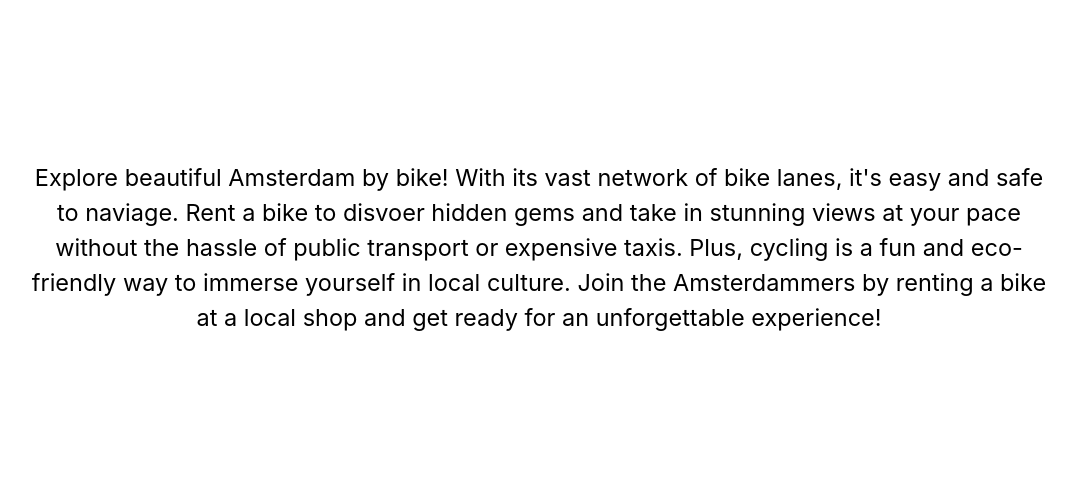
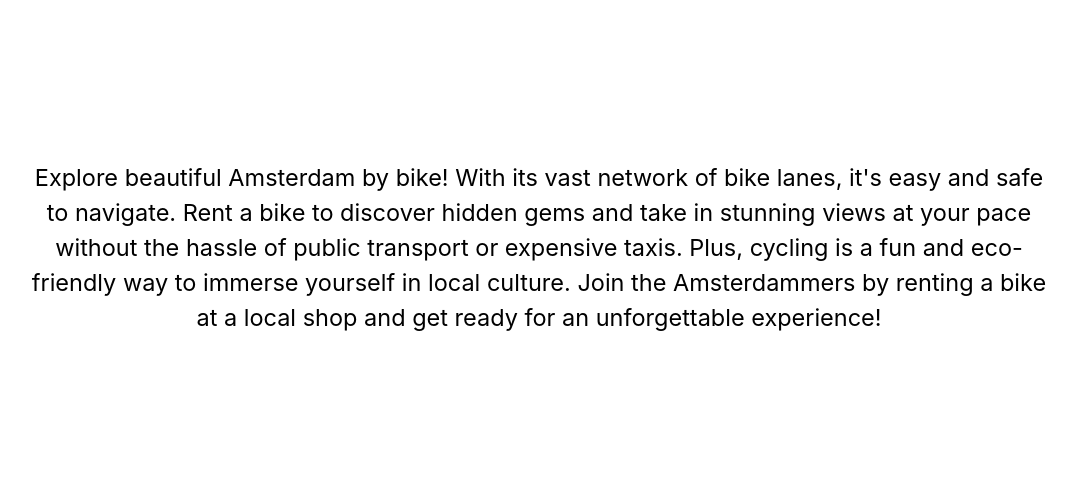
Before and after one commit to sabrina-liu/bikewithus, a Flask app: page /rental in a window 1280 px wide. Shown: the part 800-1295 px from the top of the page, without its empty margins (101-1177 px from the left). Run offline with Flask 3, Linux system fonts and the light colour scheme.

Commit message:
rental fixed

```diff
--- a/templates/rental.html
+++ b/templates/rental.html
@@ -10,15 +10,15 @@
         </div>
 
         <div class="intro-paragraph">
-            Explore beautiful Amsterdam by bike! With its vast network of bike lanes, it's easy and safe to naviage. Rent a
-            bike to disvoer hidden gems and take in stunning views at your pace without the hassle of public transport or
+            Explore beautiful Amsterdam by bike! With its vast network of bike lanes, it's easy and safe to navigate. Rent a
+            bike to discover hidden gems and take in stunning views at your pace without the hassle of public transport or
             expensive taxis. Plus, cycling is a fun and eco-friendly way to immerse yourself in local culture. Join the
             Amsterdammers by renting a bike at a local shop and get ready for an unforgettable experience!
         </div>
 
         <div class="mainsub-block-reason" id="map-block">
             <div class="mainsub-block1" id="map-position">
-                <iframe src="https://www.google.com/maps/embed?pb=!1m60!1m8!1m3!1d38960.029584010466!2d4.8515073!3d52.3885168!3m2!1i1024!2i768!4f13.1!4m49!3e1!4m5!1s0x47c609cf0832d9d9%3A0x400445bf9528634b!2sNoordermarkt%2C%201015%20NA%20Amsterdam!3m2!1d52.379889999999996!2d4.886509!4m5!1s0x47c609dae894e17f%3A0x8632faa4e5a4ea1c!2sJordaan%2C%20Amsterdam!3m2!1d52.3739315!2d4.8808758999999995!4m5!1s0x47c5e27eb94a02d1%3A0x3fa43745bb49449b!2sWestergasfabriek%2C%20Van%20Bleiswijkstraat%2C%20Amsterdam!3m2!1d52.384631999999996!2d4.8659036!4m5!1s0x47c5e38659bdd8c5%3A0x72b809fc6b386306!2sFriedhats%20FUKU%20Cafe%2C%20Bos%20en%20Lommerweg%2C%20Amsterdam!3m2!1d52.381273699999994!2d4.8551581!4m5!1s0x47c5e244ccf09c3b%3A0x20d29992e2b3a237!2sWow%20Hostel%2C%20Wiltzanghlaan%2C%20Amsterdam!3m2!1d52.381972399999995!2d4.8429283!4m5!1s0x47c5e287c5f14a09%3A0x5bf791411c7ed7f!2sBuurtboerderij%2C%20Spaarndammerdijk%2C%20Amsterdam!3m2!1d52.390918299999996!2d4.8605412!4m5!1s0x47c6082ac158505f%3A0xc8eca9f14c37a0e9!2sMuseum%20Het%20Schip%2C%20Oostzaanstraat%2C%20Amsterdam!3m2!1d52.390536999999995!2d4.8737428!4m5!1s0x47c609c920208d37%3A0xb4625950a20b1714!2sHaarlemmerstraat%2C%20Amsterdam!3m2!1d52.380268699999995!2d4.892034!5e0!3m2!1sen!2snl!4v1680257512787!5m2!1sen!2snl" width="100%" height="500vh" style="border:0;" allowfullscreen="" loading="lazy" referrerpolicy="no-referrer-when-downgrade"></iframe>
+                <iframe src="https://www.google.com/maps/d/embed?mid=1wlXOlfqWYkFsm5yekywE9WSCtwVpWCQ&ehbc=2E312F" width="100%" height="500vh" style="border:0;" allowfullscreen="" loading="lazy" referrerpolicy="no-referrer-when-downgrade"></iframe>
                 <div class="mainsub-link2" id="begin-route">
                     <a href="https://goo.gl/maps/Fg9M7xkX2AKy1vFo7" target="_blank"><b>OPEN MAPS<span>&#8594;</span></b></a>
                 </div>
```
